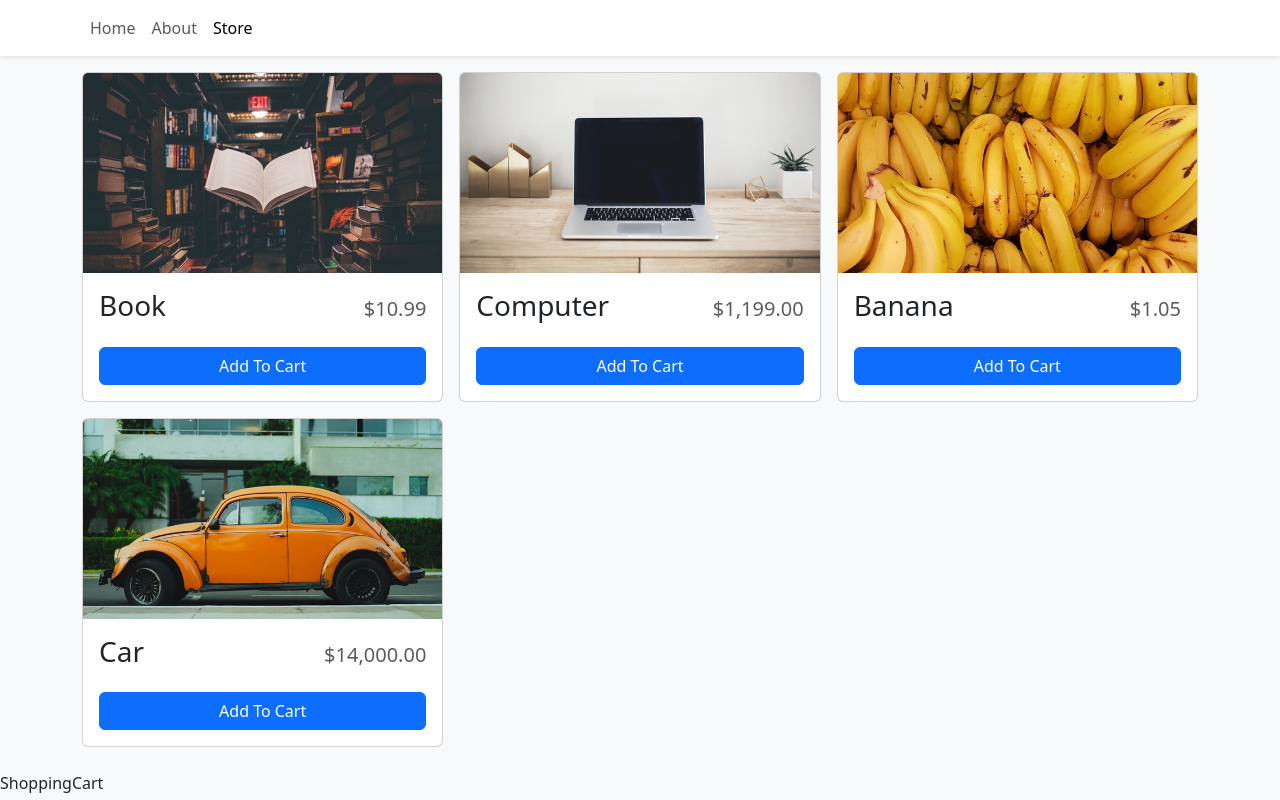
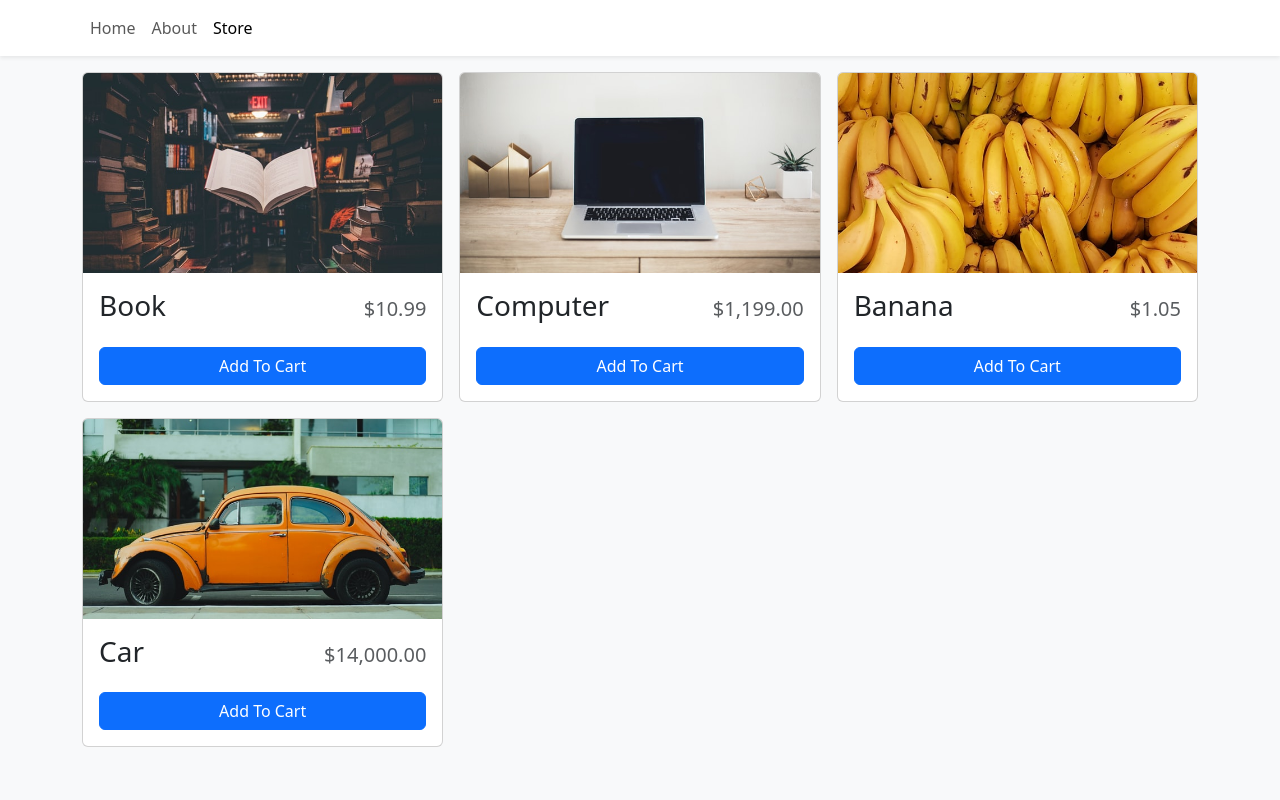
Before and after one commit to Udeme98/Shoppy, a React (Vite) app: page /store in a window 1280 px wide. Built offline with nearby package versions, Linux system fonts and the light colour scheme.

Commit message:
Offset component to showcase the cart items

```diff
--- a/src/components/ShoppingCart.tsx
+++ b/src/components/ShoppingCart.tsx
@@ -1,4 +1,18 @@
-const ShoppingCart = () => {
-  return <div>ShoppingCart</div>;
+import { Offcanvas } from "react-bootstrap";
+import { useShopping } from "../context/ShoppingCartContext";
+
+type ShoppingCartProp = {
+  isOpen: boolean;
+};
+
+const ShoppingCart = ({ isOpen }: ShoppingCartProp) => {
+  const { closeCart } = useShopping();
+  return (
+    <Offcanvas show={isOpen} onHide={closeCart} placement="end">
+      <Offcanvas.Header closeButton>
+        <Offcanvas.Title>Cart</Offcanvas.Title>
+      </Offcanvas.Header>
+    </Offcanvas>
+  );
 };
 export default ShoppingCart;
--- a/src/context/ShoppingCartContext.tsx
+++ b/src/context/ShoppingCartContext.tsx
@@ -95,7 +95,7 @@ export function ShoppingCartProvider({ children }: ShoppingCartProviderProps) {
       }}
     >
       {children}
-      <ShoppingCart />
+      <ShoppingCart isOpen={isOpen} />
     </ShoppingCartContext.Provider>
   );
 }
```
